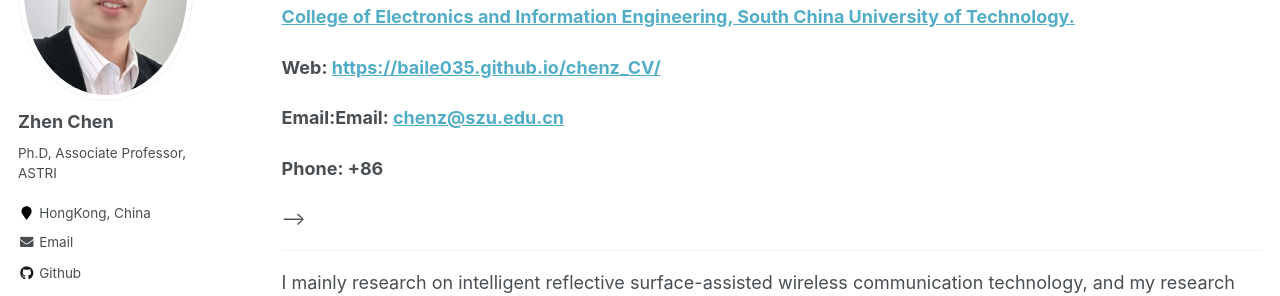
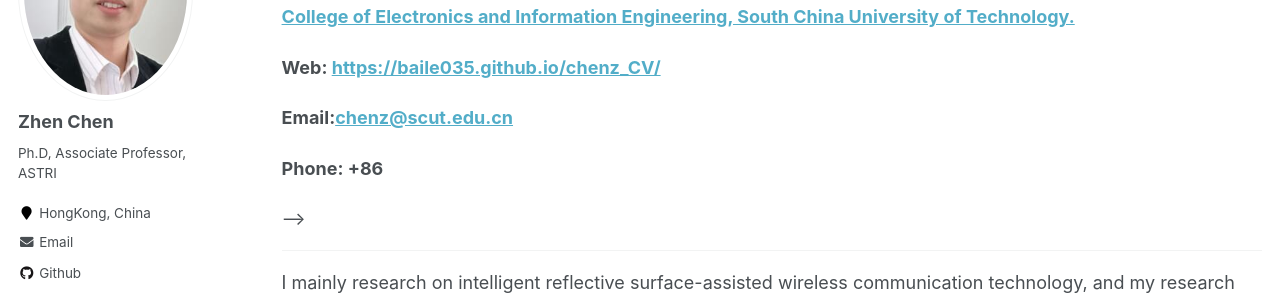
Before and after one commit to baile035/chenz_CV, a Jekyll site: the page built from _pages/home.md, in a window 1280 px wide and 900 px high. Shown: the part 234-530 px from the top of the window. Built offline with Jekyll 4.4.1, drawn with Linux system fonts in a browser that asks for light colours; part of the change alters nothing that is shown.

Commit message:
Update home.md

```diff
--- a/_pages/home.md
+++ b/_pages/home.md
@@ -16,13 +16,13 @@ author_profile: true
 <p><b style="line-height:50%"> Web: <a href="http://baile035.github.io/chenz_CV/">https://baile035.github.io/chenz_CV/ </a> </b></p>
 </html>
 
-<p><b style="line-height:50%"> Email:Email: <a href="chenz@szu.edu.cn">chenz@szu.edu.cn</a></b> </p>
+<p><b style="line-height:50%"> Email:<a href="chenz@scut.edu.cn">chenz@scut.edu.cn</a></b> </p>
 
 <p><b style="line-height:50%"> Phone: +86   </b></p>
 
 <!--
-<p><b width="50%" style="line-height:50%"> Address: N701, Electronics Building, Shenzhen University South Campus, </b> </p>
-<!--<p><b width="50%" style="line-height:50%">3688 Nanhai Road, Nanshan District, Shenzhen, Guangdong, 518060, China.  </b> </p>
+<p><b width="50%" style="line-height:50%"> Address:School of Electronic and Information Engineering, Shaw Building, Wushan Campus,SCUT, 510461, China. </b> </p>
+<!--<p><b width="50%" style="line-height:50%">3688 Nanhai Road, Nanshan District, Guangzhou, Guangdong, 520461, China.  </b> </p>
 --!>
 -->
 
```
